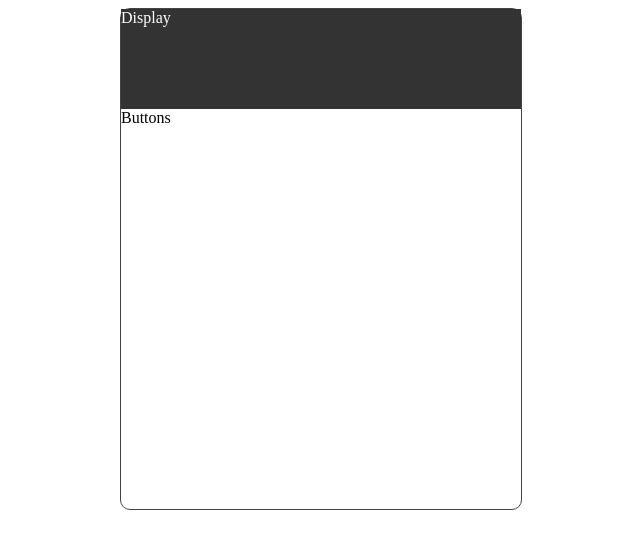
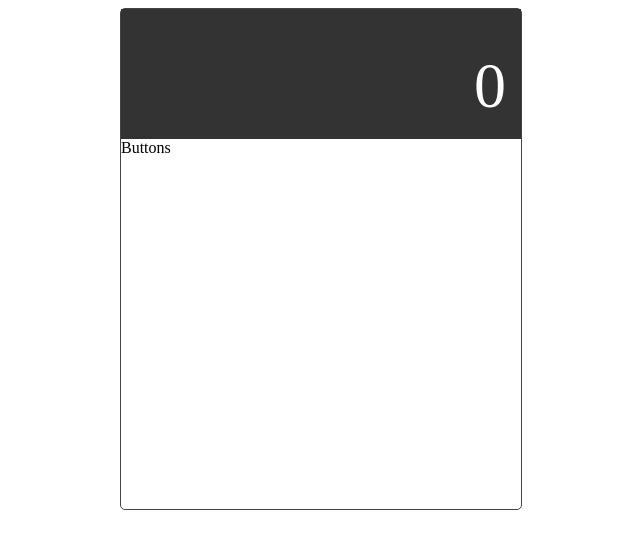
Before and after one commit to cscull/calculator-js-app, a plain HTML site: page index.html in a window 1280 px wide. Shown: the whole page, without its empty margins (319-959 px from the left). Drawn offline with Linux system fonts and the light colour scheme.

Commit message:
add stylesheet and basic styling of display

```diff
--- a/index.html
+++ b/index.html
@@ -10,7 +10,7 @@
   <body>
     <div id="calculator-container">
       <div class="display">
-        Display
+        0
       </div>
       <div class="buttons">
         Buttons
--- a/styles.css
+++ b/styles.css
@@ -3,13 +3,16 @@
   height: 500px;
   border: 1px solid #444;
   margin: auto;
-  border-radius: 10px;
+  border-radius: 5px;
 }
 
 .display {
-  height: 100px;
+  height: 50px;
   background: #333;
   color: #fff;
+  padding: 40px 15px;
+  font-size: 4rem;
+  text-align: right;
 }
 
 .buttons {
```
